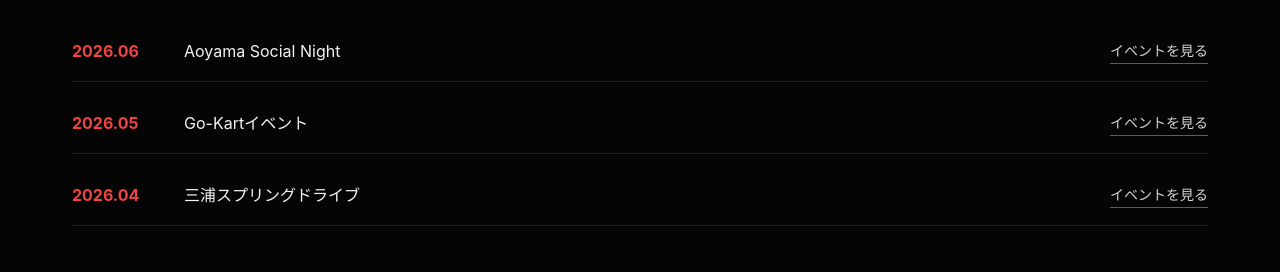
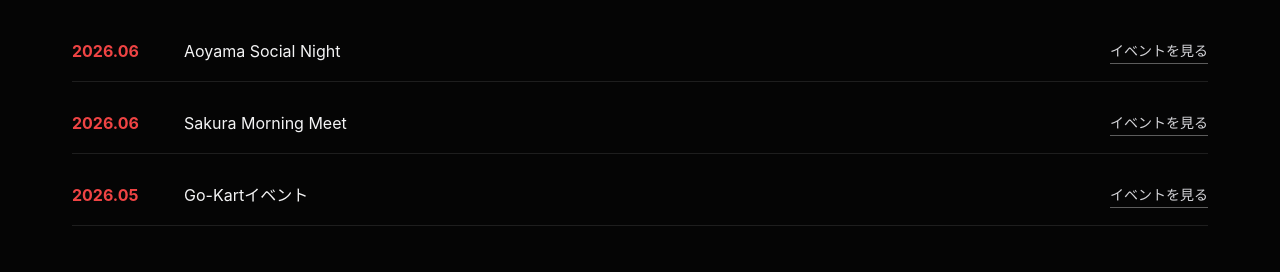
Before and after one commit to tokyoamgclub/tokyoamgclub, a plain HTML site: page index.html in a window 1280 px wide. Shown: the part 3928-4200 px from the top of the page. Drawn offline with Linux system fonts and the light colour scheme.

Commit message:
Update index.html

```diff
--- a/index.html
+++ b/index.html
@@ -139,8 +139,8 @@
       <h2>活動記録</h2>
       <div class="activity-list">
         <div><strong>2026.06</strong><span>Aoyama Social Night</span><a href="https://www.mercedes-amg.com/en/members/gatherings/249" target="_blank" aria-label="Aoyama Social Night event link">イベントを見る</a></div>
+        <div><strong>2026.06</strong><span>Sakura Morning Meet</span><a href="https://www.mercedes-amg.com/en/members/gatherings/272" target="_blank" aria-label="SMC event link">イベントを見る</a></div>
         <div><strong>2026.05</strong><span>Go-Kartイベント</span><a href="https://www.mercedes-amg.com/en/members/gatherings/230" target="_blank" aria-label="Go-Kart event link">イベントを見る</a></div>
-        <div><strong>2026.04</strong><span>三浦スプリングドライブ</span><a href="https://www.mercedes-amg.com/en/members/gatherings/223" target="_blank" aria-label="Miura Spring Drive event link">イベントを見る</a></div>
       </div>
 
       <div class="mosaic-title">
```
